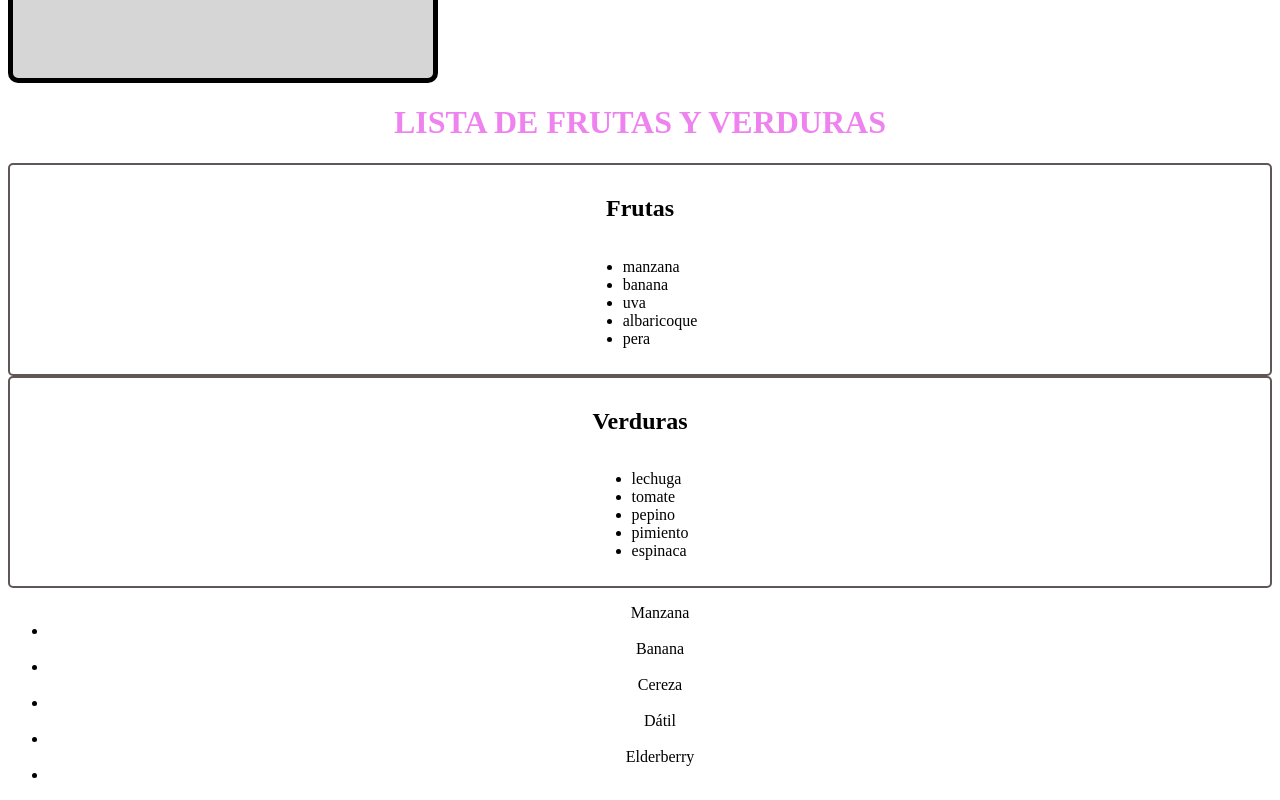
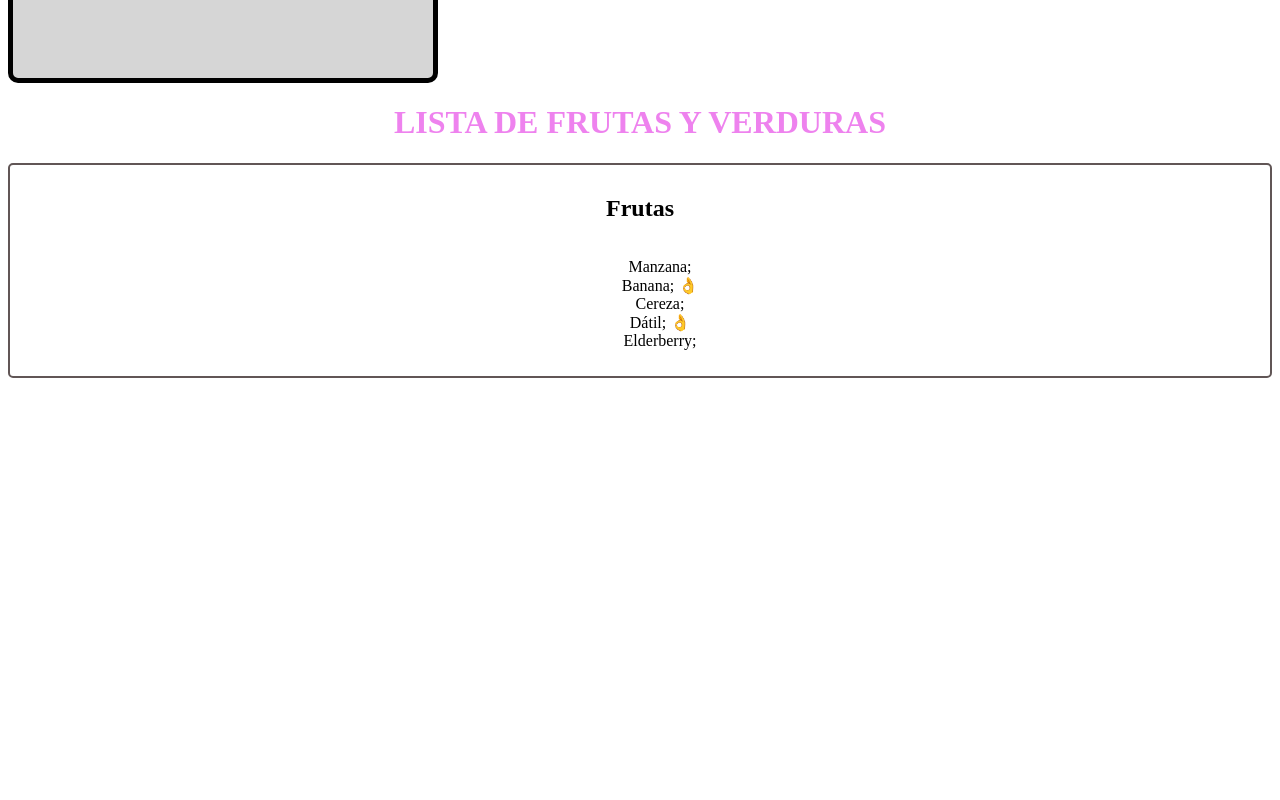
Before and after one commit to Alex230199/Primerproyecto, an Angular app: page / in a window 1280 px wide. Shown: the part 986-1786 px from the top of the page. After the commit the page ends 1372 px from the top, so only its background shows below. Built offline with nearby package versions, Linux system fonts and the light colour scheme.

Commit message:
Cambios con constructor nuevo

```diff
--- a/src/app/components/listas/listas.html
+++ b/src/app/components/listas/listas.html
@@ -2,7 +2,7 @@
 
 <div class = "container">
 <h2>Frutas</h2>
-<ul>
+<!--<ul>
     <li>manzana</li>
     <li>banana</li>
     <li>uva</li>
@@ -22,10 +22,14 @@
     <li>pimiento</li>
     <li>espinaca</li>
 </ul>
-</div>
+</div>-->
 
 <ul>
-    @for (fruta of frutas; track fruta){
-    <li style="display: flex; flex-direction: row; justify-content: center; gap: 1rem;"> {{ fruta}} <li>
+    @for (fruta of frutas; track frutas){
+    <li style="display: flex; flex-direction: row; justify-content: center; gap: 1rem;"> {{ fruta.nombre}};
+        @if(fruta.like){
+            👌
+          }
+         </li>
         }
         </ul>
--- a/src/app/components/listas/listas.ts
+++ b/src/app/components/listas/listas.ts
@@ -8,5 +8,20 @@ import { Component } from '@angular/core';
 })
 export class Listas {
 
-  frutas = ['Manzana','Banana','Cereza','Dátil','Elderberry'];
+  //nombre_frutas:string[] = ['Manzana','Banana','Cereza','Dátil','Elderberry'];
+
+  frutas:Fruta[] = [new Fruta('Manzana', false),new Fruta('Banana', true),new Fruta('Cereza',false),new Fruta('Dátil',true),new Fruta('Elderberry',false)];
+
+
 }
+
+class Fruta{
+
+  nombre: string;
+  like: boolean;
+
+  constructor (n:string, l:boolean){
+    this.nombre = n;
+    this.like = l;
+  }
+}
```
